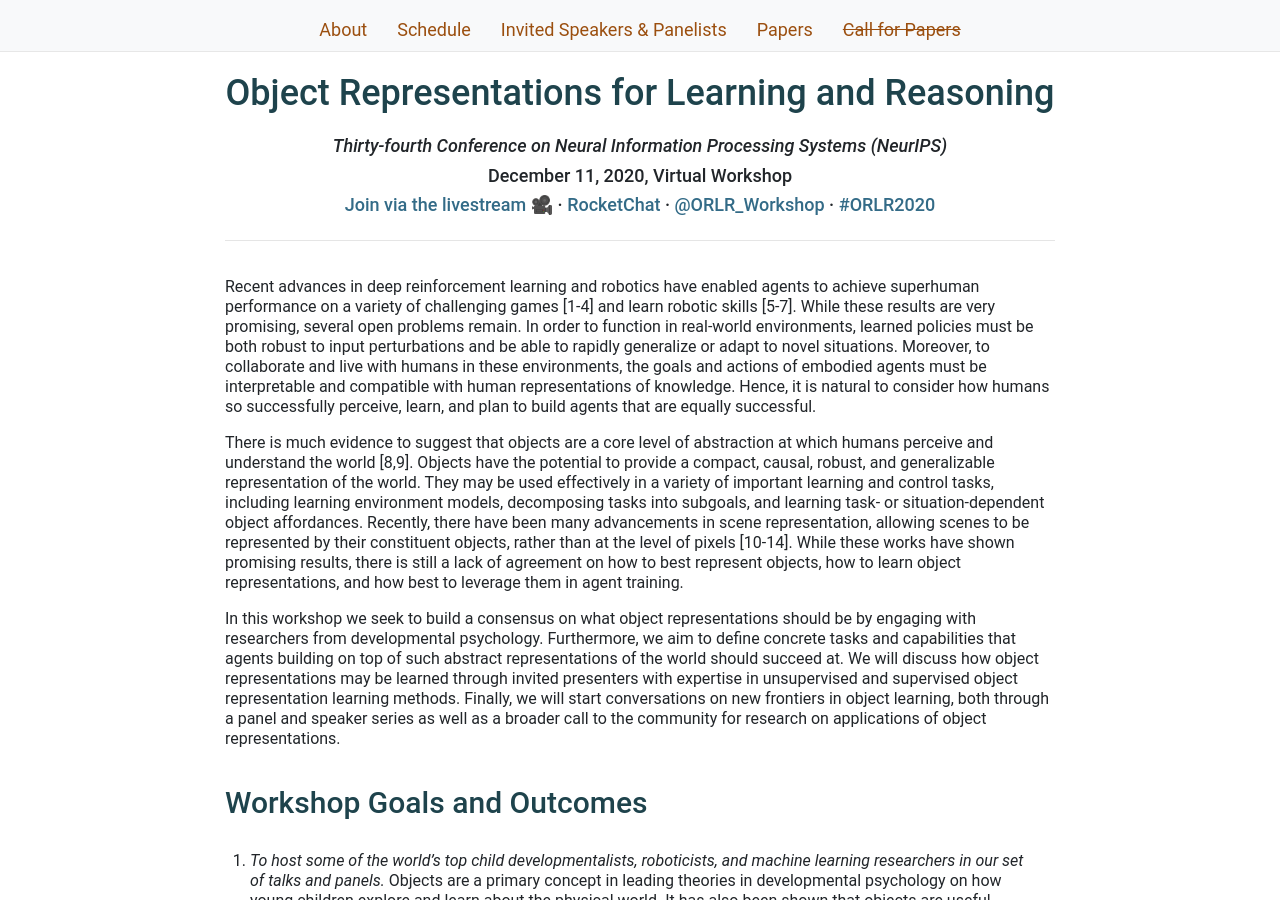
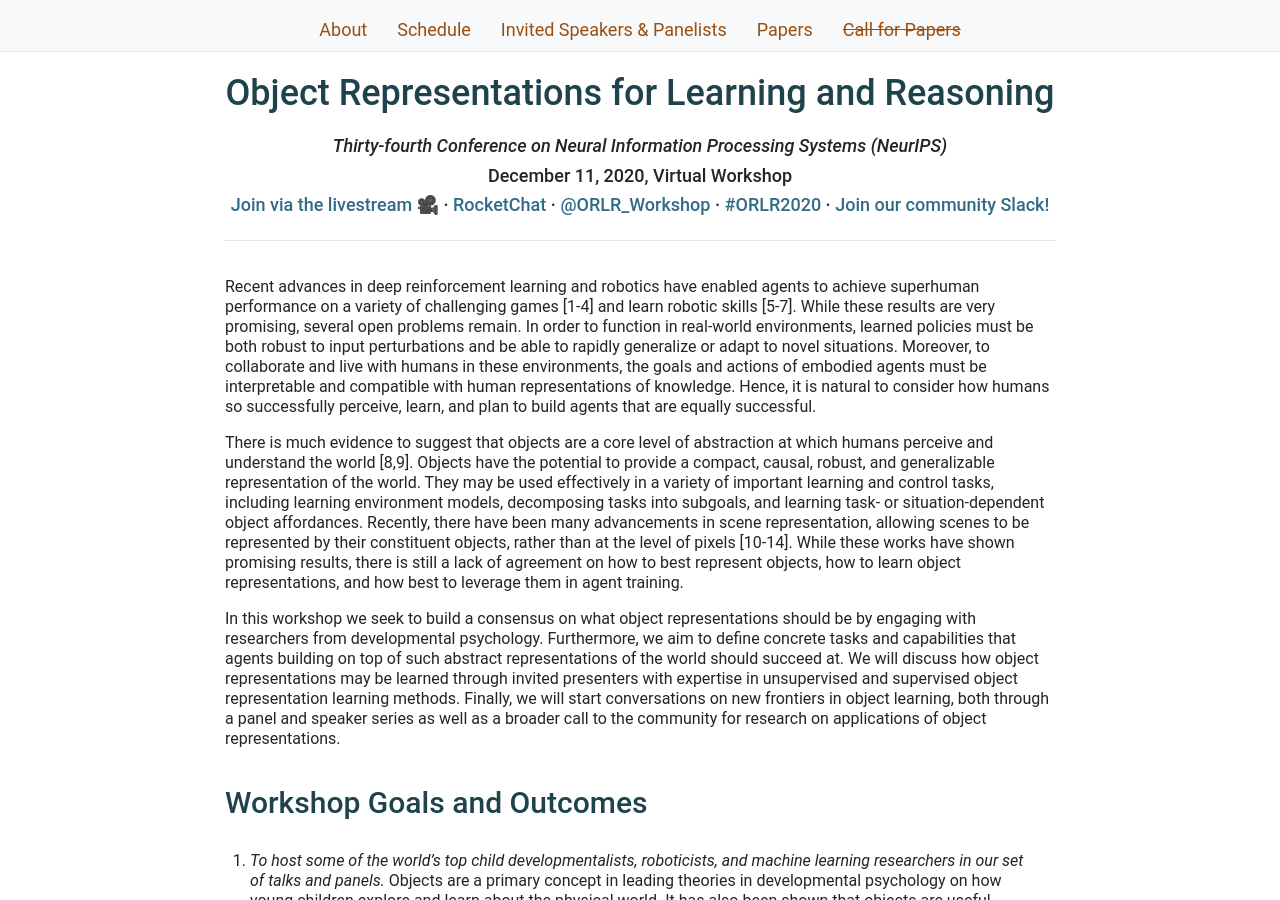
Before and after one commit to orlrworkshop/orlrworkshop.github.io, a Jekyll site: the page built from index.html, in a window 1280 px wide and 900 px high. Built offline with Jekyll 4.4.1, drawn with Linux system fonts in a browser that asks for light colours; nearby versions of some CDN libraries.

Commit message:
Update default.html

```diff
--- a/_layouts/default.html
+++ b/_layouts/default.html
@@ -55,7 +55,7 @@
         <div class="break"></div>
         <h4 class="text-center">December 11, 2020, Virtual Workshop</h4>
         <div class="break"></div>
-        <h4 class="text-center"><a href="https://neurips.cc/virtual/2020/protected/workshop_16147.html#video">Join via the livestream &#127909;</a> · <a href="https://neurips2020.rocket.chat/channel/object-representations-for-learning-and-reasoning-99">RocketChat</a> · <a href="https://twitter.com/ORLR_Workshop" target="_blank">@ORLR_Workshop</a> · <a href="https://twitter.com/hashtag/ORLR2020" target="_blank">#ORLR2020</a></h4>
+        <h4 class="text-center"><a href="https://neurips.cc/virtual/2020/protected/workshop_16147.html#video">Join via the livestream &#127909;</a> · <a href="https://neurips2020.rocket.chat/channel/object-representations-for-learning-and-reasoning-99">RocketChat</a> · <a href="https://twitter.com/ORLR_Workshop" target="_blank">@ORLR_Workshop</a> · <a href="https://twitter.com/hashtag/ORLR2020" target="_blank">#ORLR2020</a> · <a href="https://join.slack.com/t/cs-elu7227/shared_invite/zt-k03cy99f-9HI4RzwaLEglaM78S6rRbw" target="_blank">Join our community Slack!</a></h4>
         <hr>
 
       </div> <!-- row -->
```
